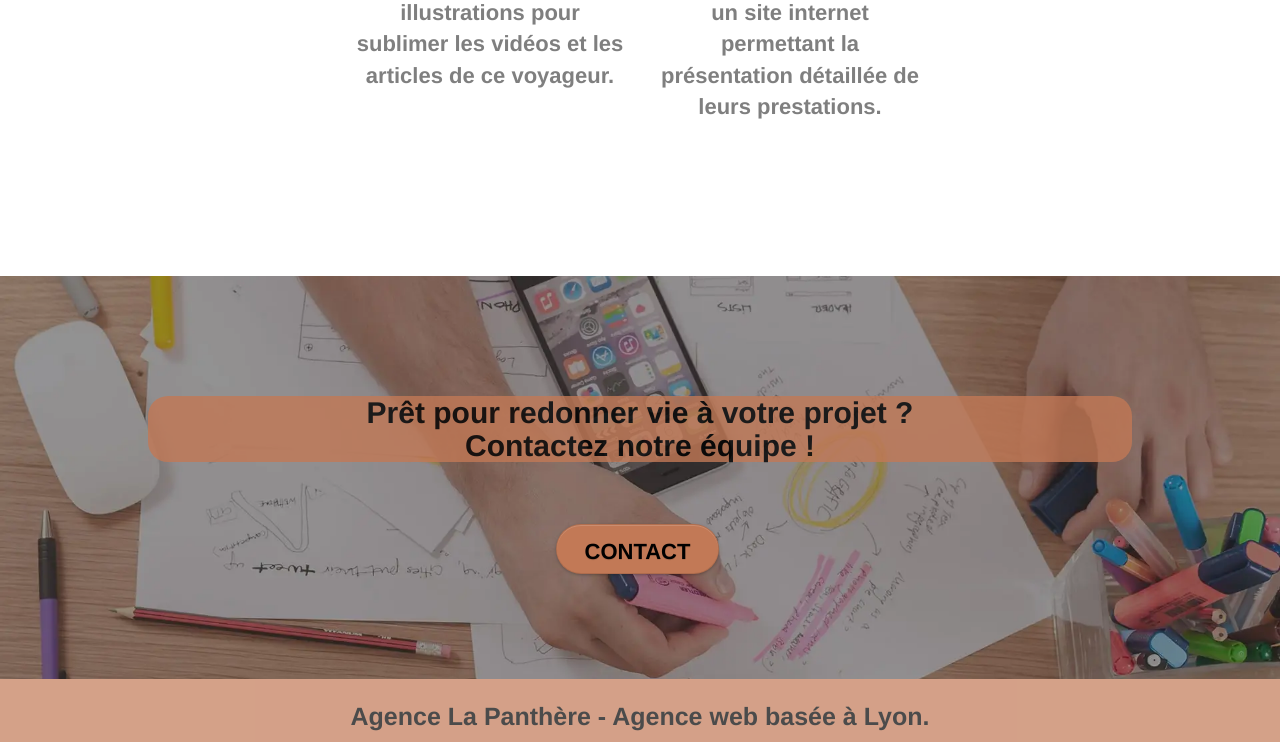
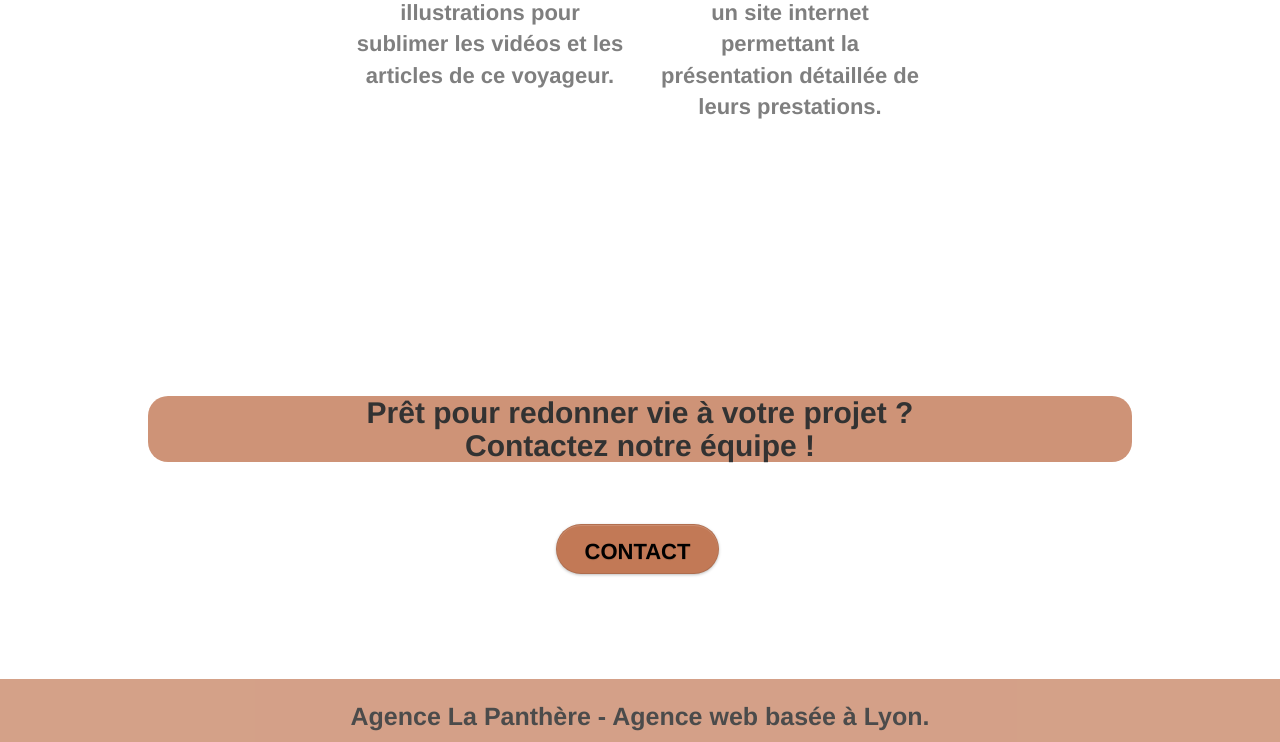
Before and after one commit to rudy33980/la-panthere-final, a plain HTML site: page index.html in a window 1280 px wide. Shown: the part 3545-4287 px from the top of the page. Drawn offline with Linux system fonts and the light colour scheme.

```diff
--- a/index.html
+++ b/index.html
@@ -197,7 +197,7 @@
 						</div>
 					</div>
 
-					<div class="bloc bgc-dark-slate-blue bg-banniere d-bloc bloc-bg-texture texture-paper" id="bloc-5-cta">
+					<div class="bloc bgc-dark-slate-blue bg-banniere d-bloc bloc-bg-texture texture-paper" id="bloc-5-cta"></div>
 						<div class="container bloc-lg">
 							<div class="row">
 								<h2 class="mg-md text-center tc-white">
```
